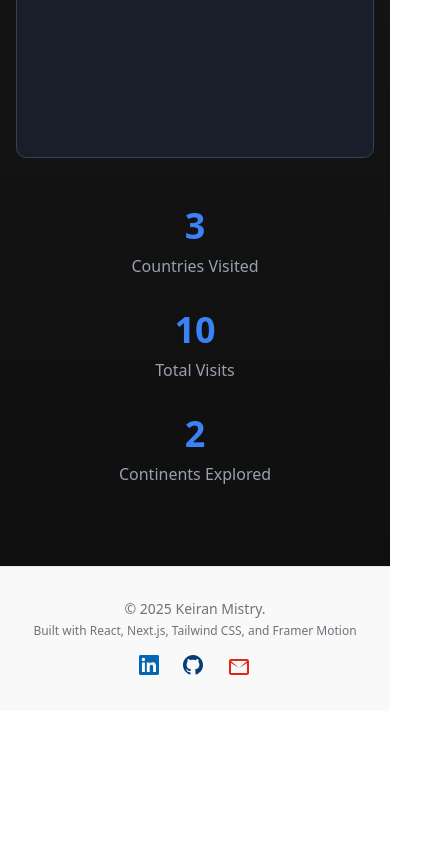
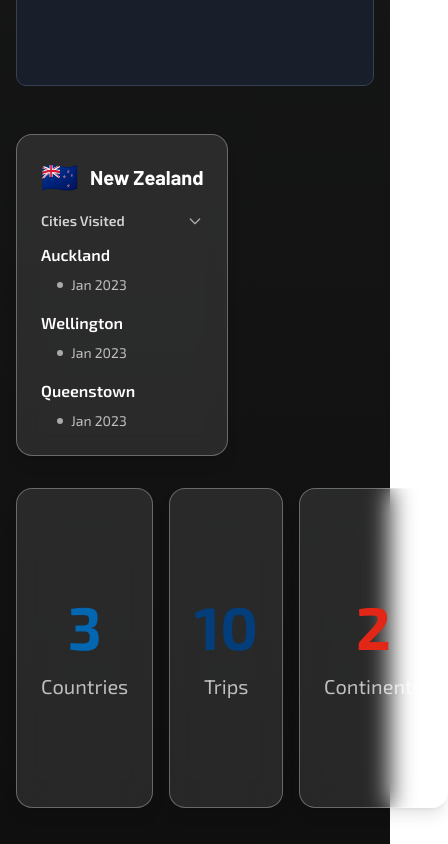
Before and after one commit to keiranmistry/portfolio, a Next.js app: page / in a window 390 px wide. Shown: the part 5860-6704 px from the top of the page, 448 px wide, since content can reach past the window. Before the commit the page ends 6571 px from the top, so only its background shows below. Built offline with nearby package versions, Linux system fonts and the light colour scheme.

Commit message:
adding trip stats

```diff
--- a/src/components/TravelMap.jsx
+++ b/src/components/TravelMap.jsx
@@ -72,8 +72,25 @@ export default function TravelMap() {
   const [hoveredCentroid, setHoveredCentroid] = useState(null);
   const [zoom, setZoom] = useState(1);
   const [center, setCenter] = useState([0, 0]);
+  const [isCitiesExpanded, setIsCitiesExpanded] = useState(true);
+  const [defaultCountry, setDefaultCountry] = useState("CAN");
   const mapContainerRef = useRef(null);
   const [dimensions, setDimensions] = useState({ width: 1000, height: 600 });
+
+  // Set a random default country on component mount
+  useEffect(() => {
+    const countryCodes = Object.keys(visitedCountries);
+    const randomCountry = countryCodes[Math.floor(Math.random() * countryCodes.length)];
+    setDefaultCountry(randomCountry);
+  }, []);
+
+  // Use the default country when no country is hovered
+  const currentCountry = hoveredCountry || defaultCountry;
+
+  // Handle country click to set as default
+  const handleCountryClick = (countryCode) => {
+    setDefaultCountry(countryCode);
+  };
 
   // Responsive handler
   useEffect(() => {
@@ -123,66 +140,43 @@ export default function TravelMap() {
   function getTooltipTransform(x, y, currentZoom, currentCenter) {
     const mapWidth = 1000;
     const mapHeight = 600;
-    const tooltipWidth = 280;
-    const tooltipHeight = 120;
+    const tooltipWidth = 320;
+    const tooltipHeight = 200;
 
-    // Adjust for zoom level - tooltip should scale with zoom
+    // Always position tooltip in the bottom-right corner, away from countries
+    const tooltipX = mapWidth - tooltipWidth - 30;
+    const tooltipY = mapHeight - tooltipHeight - 30;
+
+    return `translate(${tooltipX - x}px, ${tooltipY - y}px)`;
+  }
+
+  function getArrowPosition(x, y, currentZoom) {
+    const mapWidth = 1000;
+    const mapHeight = 600;
+    const tooltipWidth = 320;
+    const tooltipHeight = 200;
+
+    // Adjust for zoom level
     const zoomFactor = Math.max(0.5, Math.min(2, 1 / currentZoom));
     const adjustedTooltipWidth = tooltipWidth * zoomFactor;
     const adjustedTooltipHeight = tooltipHeight * zoomFactor;
 
-    // Calculate available space considering zoom and pan
-    const spaceOnRight = x + adjustedTooltipWidth / 2 < mapWidth;
-    const spaceOnLeft = x - adjustedTooltipWidth / 2 > 0;
-    const spaceAbove = y - adjustedTooltipHeight / 2 > 0;
-    const spaceBelow = y + adjustedTooltipHeight / 2 < mapHeight;
-
-    let translateX = '-50%';
-    let translateY = '-50%';
-
-    // Always prefer side positioning to avoid covering the country
-    if (spaceOnRight) {
-      // Position to the right of the country
-      translateX = `${30 * zoomFactor}px`;
-      translateY = '-50%';
-    } else if (spaceOnLeft) {
-      // Position to the left of the country
-      translateX = `-${adjustedTooltipWidth + 10 * zoomFactor}px`;
-      translateY = '-50%';
-    } else if (spaceAbove) {
-      // Position above the country
-      translateX = '-50%';
-      translateY = `-${adjustedTooltipHeight + 10 * zoomFactor}px`;
-    } else if (spaceBelow) {
-      // Position below the country
-      translateX = '-50%';
-      translateY = `${30 * zoomFactor}px`;
-    } else {
-      // Fallback to center if no space available
-      translateX = '-50%';
-      translateY = '-50%';
-    }
-
-    return `translate(${translateX}, ${translateY})`;
-  }
-
-  function getArrowPosition(x, y, currentZoom) {
-    const mapWidth = 1000;
-    const tooltipWidth = 280;
-
-    // Adjust for zoom level
-    const zoomFactor = Math.max(0.5, Math.min(2, 1 / currentZoom));
-    const adjustedTooltipWidth = tooltipWidth * zoomFactor;
+    // Calculate available space (same logic as getTooltipTransform)
+    const spaceOnRight = x + adjustedTooltipWidth / 2 + 120 < mapWidth;
+    const spaceOnLeft = x - adjustedTooltipWidth / 2 - 120 > 0;
+    const spaceAbove = y - adjustedTooltipHeight / 2 - 120 > 0;
+    const spaceBelow = y + adjustedTooltipHeight / 2 + 120 < mapHeight;
 
     // Determine arrow position based on tooltip placement
-    const spaceOnRight = x + adjustedTooltipWidth / 2 < mapWidth;
-    const spaceOnLeft = x - adjustedTooltipWidth / 2 > 0;
-
-    if (spaceOnRight) {
+    if (spaceOnRight && spaceOnLeft) {
+      // If both sides have space, choose the one with more room
+      const rightSpace = mapWidth - x;
+      const leftSpace = x;
+      if (rightSpace > leftSpace) {
         // Tooltip is to the right, arrow points left
         return {
           top: '50%',
-        left: '-8px',
+          left: '-20px',
           transform: 'translateY(-50%)',
           borderTopColor: 'transparent',
           borderBottomColor: 'transparent',
@@ -190,7 +184,38 @@ export default function TravelMap() {
           borderRightColor: 'transparent',
           borderBottomWidth: '0px',
           borderTopWidth: '0px',
-        borderLeftWidth: '8px',
+          borderLeftWidth: '20px',
+          borderRightWidth: '0px'
+        };
+      } else {
+        // Tooltip is to the left, arrow points right
+        return {
+          top: '50%',
+          left: '100%',
+          transform: 'translateY(-50%)',
+          borderTopColor: 'transparent',
+          borderBottomColor: 'transparent',
+          borderLeftColor: 'transparent',
+          borderRightColor: 'rgba(255,255,255,0.95)',
+          borderBottomWidth: '0px',
+          borderTopWidth: '0px',
+          borderLeftWidth: '0px',
+          borderRightWidth: '20px'
+        };
+      }
+    } else if (spaceOnRight) {
+      // Tooltip is to the right, arrow points left
+      return {
+        top: '50%',
+        left: '-20px',
+        transform: 'translateY(-50%)',
+        borderTopColor: 'transparent',
+        borderBottomColor: 'transparent',
+        borderLeftColor: 'rgba(255,255,255,0.95)',
+        borderRightColor: 'transparent',
+        borderBottomWidth: '0px',
+        borderTopWidth: '0px',
+        borderLeftWidth: '20px',
         borderRightWidth: '0px'
       };
     } else if (spaceOnLeft) {
@@ -206,21 +231,85 @@ export default function TravelMap() {
         borderBottomWidth: '0px',
         borderTopWidth: '0px',
         borderLeftWidth: '0px',
-        borderRightWidth: '8px'
+        borderRightWidth: '20px'
+      };
+          } else if (spaceAbove && spaceBelow) {
+        // If both above and below have space, choose the one with more room
+        const aboveSpace = y;
+        const belowSpace = mapHeight - y;
+        if (aboveSpace > belowSpace) {
+          // Tooltip is above, arrow points down
+          return {
+            top: '100%',
+            left: '50%',
+            transform: 'translateX(-50%)',
+            borderTopColor: 'transparent',
+            borderBottomColor: 'rgba(255,255,255,0.95)',
+            borderLeftColor: 'transparent',
+            borderRightColor: 'transparent',
+            borderBottomWidth: '12px',
+            borderTopWidth: '0px',
+            borderLeftWidth: '0px',
+            borderRightWidth: '0px'
           };
         } else {
-      // Tooltip is above/below, arrow points up/down
-      const isAbove = getTooltipTransform(x, y).includes('-100%');
+          // Tooltip is below, arrow points up
           return {
-        top: isAbove ? '100%' : '-8px',
+            top: '-20px',
             left: '50%',
             transform: 'translateX(-50%)',
-        borderTopColor: isAbove ? 'transparent' : 'rgba(255,255,255,0.95)',
-        borderBottomColor: isAbove ? 'rgba(255,255,255,0.95)' : 'transparent',
+            borderTopColor: 'rgba(255,255,255,0.95)',
+            borderBottomColor: 'transparent',
             borderLeftColor: 'transparent',
             borderRightColor: 'transparent',
-        borderBottomWidth: isAbove ? '8px' : '0px',
-        borderTopWidth: isAbove ? '0px' : '8px',
+            borderBottomWidth: '0px',
+            borderTopWidth: '20px',
+            borderLeftWidth: '0px',
+            borderRightWidth: '0px'
+          };
+        }
+      } else if (spaceAbove) {
+        // Tooltip is above, arrow points down
+        return {
+          top: '100%',
+          left: '50%',
+          transform: 'translateX(-50%)',
+          borderTopColor: 'transparent',
+          borderBottomColor: 'rgba(255,255,255,0.95)',
+          borderLeftColor: 'transparent',
+          borderRightColor: 'transparent',
+          borderBottomWidth: '20px',
+          borderTopWidth: '0px',
+          borderLeftWidth: '0px',
+          borderRightWidth: '0px'
+        };
+      } else if (spaceBelow) {
+        // Tooltip is below, arrow points up
+        return {
+          top: '-20px',
+          left: '50%',
+          transform: 'translateX(-50%)',
+          borderTopColor: 'rgba(255,255,255,0.95)',
+          borderBottomColor: 'transparent',
+          borderLeftColor: 'transparent',
+          borderRightColor: 'transparent',
+          borderBottomWidth: '0px',
+          borderTopWidth: '20px',
+          borderLeftWidth: '0px',
+          borderRightWidth: '0px'
+        };
+    } else {
+      // Fallback: no arrow for corner positioning
+      return {
+        top: '50%',
+        left: '50%',
+        transform: 'translate(-50%, -50%)',
+        borderTopColor: 'transparent',
+        borderBottomColor: 'transparent',
+        borderLeftColor: 'transparent',
+        borderRightColor: 'transparent',
+        borderBottomWidth: '0px',
+        borderTopWidth: '0px',
         borderLeftWidth: '0px',
         borderRightWidth: '0px'
       };
@@ -234,9 +323,6 @@ export default function TravelMap() {
           <h2 className="text-6xl sm:text-8xl font-bold italic mb-4" style={{ color: '#fff' }}>
             <em>travel</em>
           </h2>
-          <p className="text-xl text-gray-300 max-w-2xl mx-auto">
-            Exploring the world, one country at a time
-          </p>
         </div>
         <div className="relative">
           <div className="w-full h-[600px] rounded-lg border border-gray-700 overflow-hidden bg-[#181e2a] relative">
@@ -321,6 +407,9 @@ export default function TravelMap() {
                             setHoveredCountry(null);
                             setHoveredCentroid(null);
                           } : undefined}
+                          onClick={isVisited ? () => {
+                            handleCountryClick(code);
+                          } : undefined}
                           style={{
                             default: {
                               fill: isVisited ? "#3B82F6" : "#1F2937",
@@ -350,57 +439,95 @@ export default function TravelMap() {
                 </Geographies>
               </ZoomableGroup>
             </ComposableMap>
-            {/* Modern Tooltip */}
-            <AnimatePresence>
-              {hoveredCountry && hoveredCentroid && (
+
+          </div>
+        </div>
+        {/* Stats and Tooltip Section */}
+        <div className="mt-12 flex flex-col lg:flex-row gap-8 items-start">
+          {/* Country Tooltip */}
           <motion.div
-                  initial={{ opacity: 0, scale: 0.9, y: 10 }}
-                  animate={{ opacity: 1, scale: 1, y: 0 }}
-                  exit={{ opacity: 0, scale: 0.9, y: 10 }}
+            initial={{ opacity: 0, x: -20 }}
+            animate={{ opacity: 1, x: 0 }}
             transition={{
-                    duration: 0.2,
-                    ease: "easeOut",
-                    type: "spring",
-                    stiffness: 400,
-                    damping: 30
+              duration: 0.3,
+              ease: "easeOut"
             }}
-                  className="absolute pointer-events-none z-50"
-                  style={{
-                    left: hoveredCentroid[0],
-                    top: hoveredCentroid[1],
-                    transform: getTooltipTransform(hoveredCentroid[0], hoveredCentroid[1], zoom, center)
-                  }}
+            className="lg:w-80 flex-shrink-0 order-1 lg:order-1"
           >
-                  <div className="bg-white/95 backdrop-blur-sm rounded-2xl shadow-2xl border border-gray-200/50 p-4 min-w-[280px]">
+            <div className="backdrop-blur-md bg-white/10 border border-white/30 shadow-lg rounded-2xl p-6">
               {/* Header */}
-                    <div className="flex items-center gap-3 mb-3">
-                      <span className="text-2xl">{visitedCountries[hoveredCountry].flag}</span>
-                      <h3 className={`text-lg font-bold text-gray-900 ${barlow.className}`} style={{ fontFamily: 'Barlow, sans-serif' }}>
-                        {visitedCountries[hoveredCountry].name}
-                      </h3>
+              <div className="flex items-center gap-3 mb-4">
+                <motion.span
+                  key={`flag-${currentCountry}`}
+                  initial={{ opacity: 0, scale: 0.8 }}
+                  animate={{ opacity: 1, scale: 1 }}
+                  transition={{ duration: 0.3, ease: "easeOut" }}
+                  className="text-3xl"
+                >
+                  {visitedCountries[currentCountry].flag}
+                </motion.span>
+                <motion.h3
+                  key={`name-${currentCountry}`}
+                  initial={{ opacity: 0, x: -10 }}
+                  animate={{ opacity: 1, x: 0 }}
+                  transition={{ duration: 0.3, ease: "easeOut" }}
+                  className={`text-xl font-bold text-white ${barlow.className}`}
+                  style={{ fontFamily: 'Barlow, sans-serif' }}
+                >
+                  {visitedCountries[currentCountry].name}
+                </motion.h3>
+              </div>
+
+              {/* Cities Section Header */}
+              <div className="flex items-center justify-between mb-3">
+                <h4 className={`text-sm font-semibold text-white/80 ${exo2.className}`} style={{ fontFamily: 'Exo 2, sans-serif' }}>
+                  Cities Visited
+                </h4>
+                <button
+                  onClick={() => setIsCitiesExpanded(!isCitiesExpanded)}
+                  className="text-white/60 hover:text-white transition-colors cursor-pointer"
+                >
+                  <motion.div
+                    animate={{ rotate: isCitiesExpanded ? 0 : -90 }}
+                    transition={{ duration: 0.2 }}
+                  >
+                    <svg className="w-4 h-4" fill="none" stroke="currentColor" viewBox="0 0 24 24">
+                      <path strokeLinecap="round" strokeLinejoin="round" strokeWidth={2} d="M19 9l-7 7-7-7" />
+                    </svg>
+                  </motion.div>
+                </button>
               </div>
 
               {/* Cities */}
-                    <div className="space-y-3">
-                      {Object.entries(visitedCountries[hoveredCountry].cities).map(([cityName, dates], cityIndex) => (
+              <AnimatePresence>
+                {isCitiesExpanded && (
+                                    <motion.div
+                    key={currentCountry}
+                    initial={{ opacity: 0, height: 0 }}
+                    animate={{ opacity: 1, height: "auto" }}
+                    exit={{ opacity: 0, height: 0 }}
+                    transition={{ duration: 0.3, ease: "easeOut" }}
+                    className="space-y-4 overflow-hidden"
+                  >
+                    {Object.entries(visitedCountries[currentCountry].cities).map(([cityName, dates], cityIndex) => (
                       <motion.div
                         key={cityIndex}
                         initial={{ opacity: 0, x: -10 }}
                         animate={{ opacity: 1, x: 0 }}
                         transition={{
                           duration: 0.3,
-                            delay: cityIndex * 0.3,
+                          delay: cityIndex * 0.2,
                           ease: "easeOut"
                         }}
-                          className="space-y-1"
+                        className="space-y-2"
                       >
                         {/* City Name */}
-                          <div className={`text-sm font-semibold text-gray-800 ${exo2.className}`} style={{ fontFamily: 'Exo 2, sans-serif' }}>
+                        <div className={`text-base font-semibold text-white ${exo2.className}`} style={{ fontFamily: 'Exo 2, sans-serif' }}>
                           {cityName}
                         </div>
 
                         {/* Dates */}
-                          <div className="ml-3 space-y-1">
+                        <div className="ml-4 space-y-1">
                           {dates.map((date, dateIndex) => (
                             <motion.div
                               key={dateIndex}
@@ -408,13 +535,13 @@ export default function TravelMap() {
                               animate={{ opacity: 1, x: 0 }}
                               transition={{
                                 duration: 0.3,
-                                  delay: cityIndex * 0.3 + (dateIndex + 1) * 0.1,
+                                delay: cityIndex * 0.2 + (dateIndex + 1) * 0.1,
                                 ease: "easeOut"
                               }}
                               className="flex items-center gap-2"
                             >
-                                <div className="w-1 h-1 bg-gray-400 rounded-full flex-shrink-0"></div>
-                                <span className={`text-xs text-gray-600 ${exo2.className}`} style={{ fontFamily: 'Exo 2, sans-serif' }}>
+                              <div className="w-1.5 h-1.5 bg-white/60 rounded-full flex-shrink-0"></div>
+                              <span className={`text-sm text-white/70 ${exo2.className}`} style={{ fontFamily: 'Exo 2, sans-serif' }}>
                                 {date.month} {date.year}
                               </span>
                             </motion.div>
@@ -422,65 +549,91 @@ export default function TravelMap() {
                         </div>
                       </motion.div>
                     ))}
-                    </div>
-
-                    {/* Dynamic Arrow */}
-                    <div
-                      className="absolute"
-                      style={{
-                        top: getArrowPosition(hoveredCentroid[0], hoveredCentroid[1], zoom).top,
-                        left: getArrowPosition(hoveredCentroid[0], hoveredCentroid[1], zoom).left,
-                        transform: getArrowPosition(hoveredCentroid[0], hoveredCentroid[1], zoom).transform
-                      }}
-                    >
-                      <div
-                        className="w-0 h-0 border-l-8 border-r-8 border-t-8 border-transparent"
-                        style={{
-                          borderTopColor: getArrowPosition(hoveredCentroid[0], hoveredCentroid[1], zoom).borderTopColor,
-                          borderBottomColor: getArrowPosition(hoveredCentroid[0], hoveredCentroid[1], zoom).borderBottomColor,
-                          borderLeftColor: getArrowPosition(hoveredCentroid[0], hoveredCentroid[1], zoom).borderLeftColor,
-                          borderRightColor: getArrowPosition(hoveredCentroid[0], hoveredCentroid[1], zoom).borderRightColor,
-                          borderBottomWidth: getArrowPosition(hoveredCentroid[0], hoveredCentroid[1], zoom).borderBottomWidth,
-                          borderTopWidth: getArrowPosition(hoveredCentroid[0], hoveredCentroid[1], zoom).borderTopWidth,
-                          borderLeftWidth: getArrowPosition(hoveredCentroid[0], hoveredCentroid[1], zoom).borderLeftWidth,
-                          borderRightWidth: getArrowPosition(hoveredCentroid[0], hoveredCentroid[1], zoom).borderRightWidth
-                        }}
-                      ></div>
-                    </div>
-                  </div>
                   </motion.div>
                 )}
               </AnimatePresence>
             </div>
-        </div>
+          </motion.div>
+
           {/* Animated Stats */}
           <motion.div
             initial={{ opacity: 0, y: 30 }}
             animate={{ opacity: 1, y: 0 }}
             transition={{ duration: 0.8, delay: 0.8, ease: "easeOut" }}
-          className="mt-12 grid grid-cols-1 md:grid-cols-3 gap-8"
+            className="flex flex-row gap-4 order-2 lg:order-2 w-full"
           >
-          <div className="text-center">
-            <div className="text-4xl font-bold text-[#3B82F6] mb-2">
+            {/* Countries Stat Card */}
+            <motion.div
+              initial={{ opacity: 0, x: 20 }}
+              animate={{
+                opacity: 1,
+                x: 0,
+                height: isCitiesExpanded ? "320px" : "140px"
+              }}
+              transition={{
+                opacity: { duration: 0.6, delay: 0.8, ease: "easeOut" },
+                x: { duration: 0.6, delay: 0.8, ease: "easeOut" },
+                height: { duration: 0.3, ease: "easeOut" }
+              }}
+              className="backdrop-blur-md bg-white/10 border border-white/30 shadow-lg rounded-2xl p-6 flex-1"
+            >
+              <div className="text-center flex flex-col justify-center items-center h-full">
+                <div className={`text-6xl font-bold text-[#0266B1] mb-4 ${exo2.className}`} style={{ fontFamily: 'Exo 2, sans-serif' }}>
                   {Object.keys(visitedCountries).length}
                 </div>
-            <div className="text-gray-400">Countries Visited</div>
+                <div className={`text-white/70 text-xl ${exo2.className}`} style={{ fontFamily: 'Exo 2, sans-serif' }}>Countries</div>
               </div>
-          <div className="text-center">
-            <div className="text-4xl font-bold text-[#3B82F6] mb-2">
+            </motion.div>
+
+            {/* Trips Stat Card */}
+            <motion.div
+              initial={{ opacity: 0, x: 20 }}
+              animate={{
+                opacity: 1,
+                x: 0,
+                height: isCitiesExpanded ? "320px" : "140px"
+              }}
+              transition={{
+                opacity: { duration: 0.6, delay: 0.9, ease: "easeOut" },
+                x: { duration: 0.6, delay: 0.9, ease: "easeOut" },
+                height: { duration: 0.3, ease: "easeOut" }
+              }}
+              className="backdrop-blur-md bg-white/10 border border-white/30 shadow-lg rounded-2xl p-6 flex-1"
+            >
+              <div className="text-center flex flex-col justify-center items-center h-full">
+                <div className={`text-6xl font-bold text-[#033E7A] mb-4 ${exo2.className}`} style={{ fontFamily: 'Exo 2, sans-serif' }}>
                   {Object.values(visitedCountries).reduce((total, country) =>
                     total + Object.values(country.cities).reduce((cityTotal, dates) => cityTotal + dates.length, 0), 0
                   )}
                 </div>
-            <div className="text-gray-400">Total Visits</div>
+                <div className={`text-white/70 text-xl ${exo2.className}`} style={{ fontFamily: 'Exo 2, sans-serif' }}>Trips</div>
               </div>
-          <div className="text-center">
-            <div className="text-4xl font-bold text-[#3B82F6] mb-2">
+            </motion.div>
+
+            {/* Continents Stat Card */}
+            <motion.div
+              initial={{ opacity: 0, x: 20 }}
+              animate={{
+                opacity: 1,
+                x: 0,
+                height: isCitiesExpanded ? "320px" : "140px"
+              }}
+              transition={{
+                opacity: { duration: 0.6, delay: 1.0, ease: "easeOut" },
+                x: { duration: 0.6, delay: 1.0, ease: "easeOut" },
+                height: { duration: 0.3, ease: "easeOut" }
+              }}
+              className="backdrop-blur-md bg-white/10 border border-white/30 shadow-lg rounded-2xl p-6 flex-1"
+            >
+              <div className="text-center flex flex-col justify-center items-center h-full">
+                <div className={`text-6xl font-bold text-[#E22716] mb-4 ${exo2.className}`} style={{ fontFamily: 'Exo 2, sans-serif' }}>
                   2
                 </div>
-            <div className="text-gray-400">Continents Explored</div>
+                <div className={`text-white/70 text-xl ${exo2.className}`} style={{ fontFamily: 'Exo 2, sans-serif' }}>Continents</div>
               </div>
             </motion.div>
+          </motion.div>
+        </div>
       </div>
     </section>
   );
```
Lines whose indentation alone changed are shown as unchanged.
